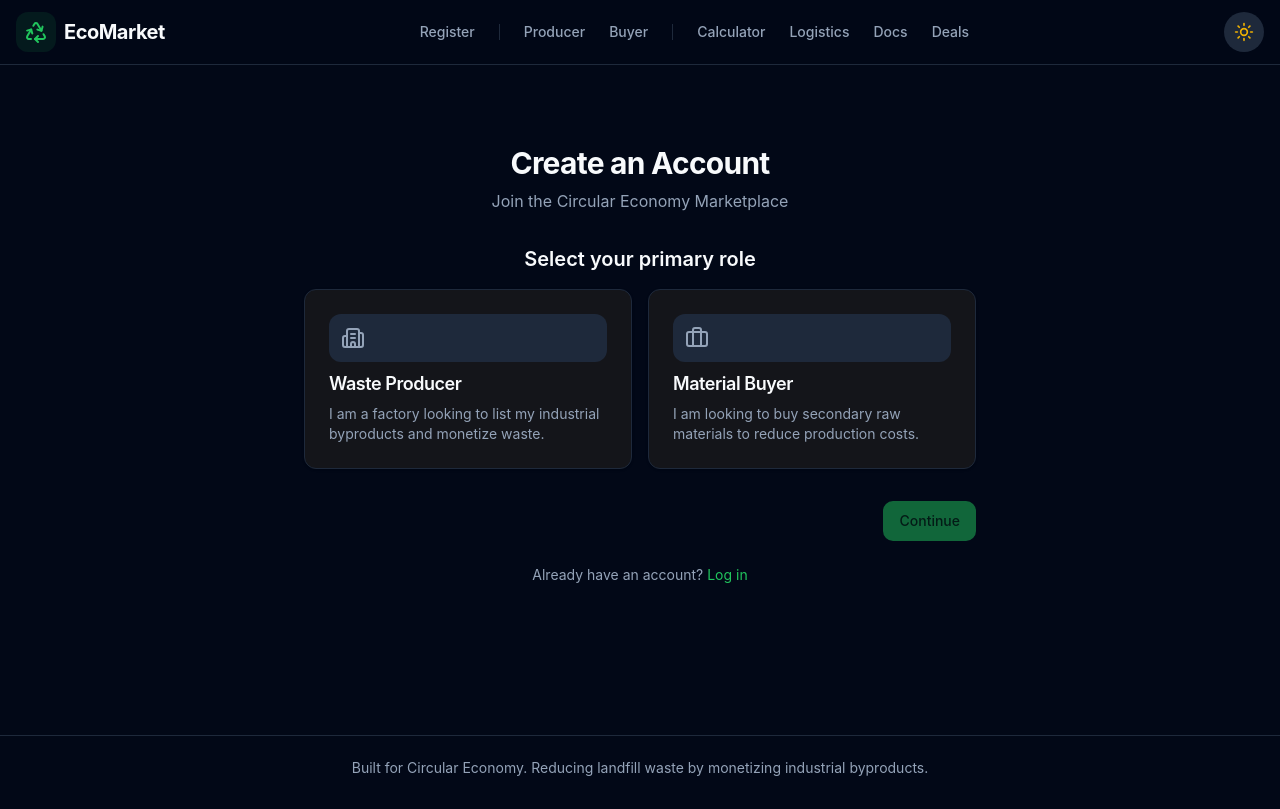
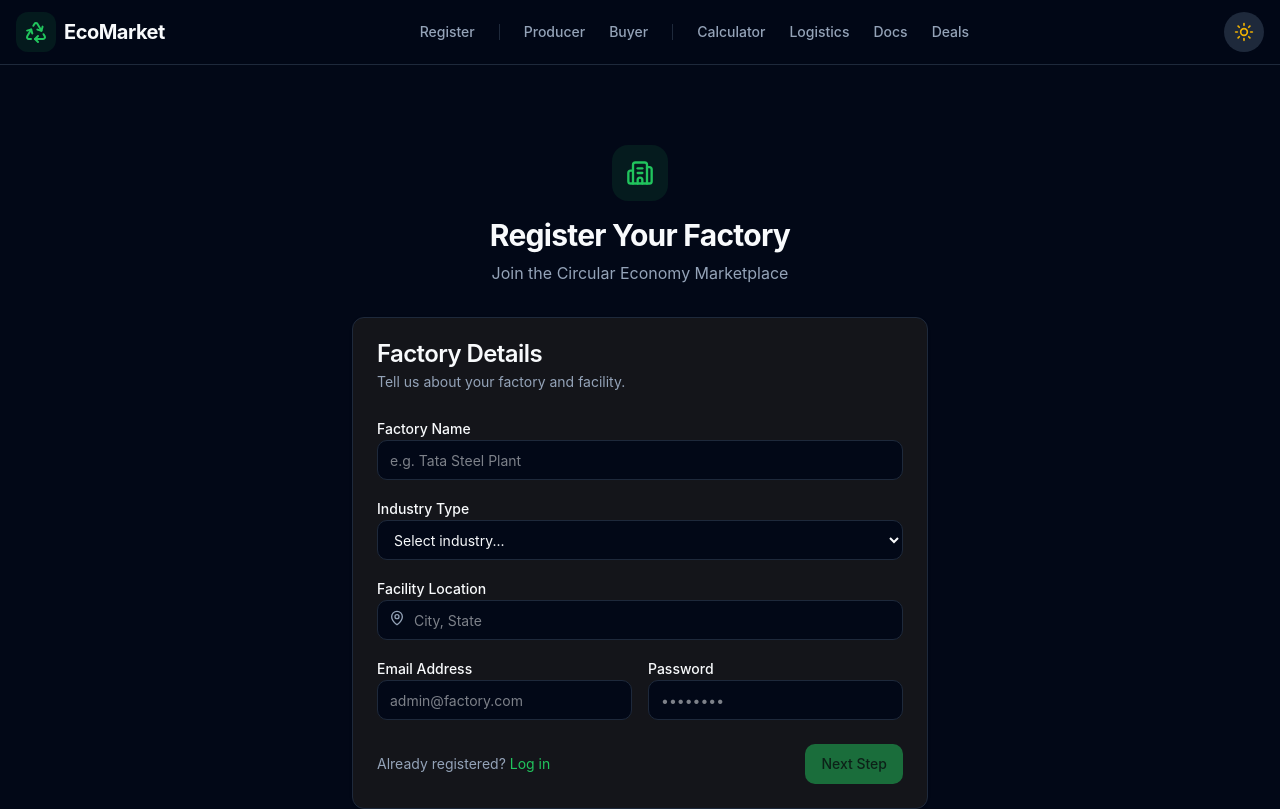
Before and after one commit to sethiakshad/codelitehacks, a React (Vite) app in the folder client/: page /register in a window 1280 px wide. Shown: the top 809 px of the page. Built offline with nearby package versions, Linux system fonts and the light colour scheme.

Commit message:
feat: Add multi-step factory registration and login forms.

```diff
--- /dev/null
+++ b/client/src/pages/Login.jsx
@@ -0,0 +1,98 @@
+import { useState } from "react"
+import { motion } from "framer-motion"
+import { Building2 } from "lucide-react"
+import { Card, CardContent, CardDescription, CardHeader, CardTitle } from "../components/Card"
+import { Button } from "../components/Button"
+import { Link, useNavigate } from "react-router-dom"
+
+export default function Login() {
+    const [formData, setFormData] = useState({ email: "", password: "" })
+    const [isSubmitting, setIsSubmitting] = useState(false)
+    const [error, setError] = useState("")
+    const navigate = useNavigate()
+
+    const handleChange = (e) => setFormData({ ...formData, [e.target.name]: e.target.value })
+
+    const handleSubmit = async (e) => {
+        e.preventDefault()
+        setError("")
+        setIsSubmitting(true)
+        try {
+            const res = await fetch(`${import.meta.env.VITE_API_URL || "http://localhost:4000"}/api/auth/login`, {
+                method: "POST",
+                headers: { "Content-Type": "application/json" },
+                body: JSON.stringify(formData),
+            })
+            const data = await res.json()
+            if (!res.ok) {
+                setError(data.message || "Login failed.")
+            } else {
+                localStorage.setItem("token", data.token)
+                navigate("/producer")
+            }
+        } catch {
+            setError("Network error. Please try again.")
+        } finally {
+            setIsSubmitting(false)
+        }
+    }
+
+    return (
+        <div className="max-w-md mx-auto py-12">
+            <div className="mb-8 text-center">
+                <div className="inline-flex items-center justify-center w-14 h-14 rounded-2xl bg-primary/10 text-primary mb-4">
+                    <Building2 className="w-7 h-7" />
+                </div>
+                <h1 className="text-3xl font-bold tracking-tight">Factory Login</h1>
+                <p className="text-muted-foreground mt-2">Sign in to your factory account</p>
+            </div>
+
+            <motion.div initial={{ opacity: 0, y: 16 }} animate={{ opacity: 1, y: 0 }}>
+                <Card>
+                    <CardHeader>
+                        <CardTitle>Welcome back</CardTitle>
+                        <CardDescription>Enter your credentials to access your dashboard.</CardDescription>
+                    </CardHeader>
+                    <CardContent>
+                        <form className="space-y-4" onSubmit={handleSubmit}>
+                            <div className="space-y-2">
+                                <label className="text-sm font-medium">Email Address</label>
+                                <input
+                                    type="email" name="email" value={formData.email} onChange={handleChange} required
+                                    className="flex h-10 w-full rounded-md border border-input bg-background px-3 py-2 text-sm"
+                                    placeholder="admin@factory.com"
+                                />
+                            </div>
+
+                            <div className="space-y-2">
+                                <label className="text-sm font-medium">Password</label>
+                                <input
+                                    type="password" name="password" value={formData.password} onChange={handleChange} required
+                                    className="flex h-10 w-full rounded-md border border-input bg-background px-3 py-2 text-sm"
+                                    placeholder="••••••••"
+                                />
+                            </div>
+
+                            {error && (
+                                <div className="text-sm text-red-500 bg-red-500/10 border border-red-500/20 rounded-md px-3 py-2">
+                                    {error}
+                                </div>
+                            )}
+
+                            <Button type="submit" className="w-full" disabled={isSubmitting}>
+                                {isSubmitting ? "Signing in..." : "Sign In"}
+                            </Button>
+
+                            <p className="text-center text-sm text-muted-foreground pt-2">
+                                Don't have an account?{" "}
+                                <Link to="/register" className="text-primary hover:underline">
+                                    Register your factory
+                                </Link>
+                            </p>
+                        </form>
+                    </CardContent>
+                </Card>
+            </motion.div>
+        </div>
+    )
+}
--- a/client/src/pages/Register.jsx
+++ b/client/src/pages/Register.jsx
@@ -1,117 +1,68 @@
 import { useState } from "react"
 import { motion, AnimatePresence } from "framer-motion"
-import { Building2, Briefcase, MapPin, FileCheck, CheckCircle2 } from "lucide-react"
+import { Building2, MapPin, FileCheck, CheckCircle2 } from "lucide-react"
 import { Card, CardContent, CardDescription, CardHeader, CardTitle } from "../components/Card"
 import { Button } from "../components/Button"
 import { Link, useNavigate } from "react-router-dom"
 
 export default function Register() {
     const [step, setStep] = useState(1)
-    const [role, setRole] = useState(null)
     const [isSubmitting, setIsSubmitting] = useState(false)
+    const [formData, setFormData] = useState({
+        name: "", industryType: "", location: "", email: "", password: ""
+    })
     const navigate = useNavigate()
 
-    const handleNext = () => setStep(step + 1)
-    const handleBack = () => setStep(step - 1)
+    const handleChange = (e) => setFormData({ ...formData, [e.target.name]: e.target.value })
 
     const handleSubmit = (e) => {
         e.preventDefault()
         setIsSubmitting(true)
         setTimeout(() => {
             setIsSubmitting(false)
-            setStep(4) // Success step
+            setStep(3) // Success step
         }, 1500)
     }
 
-    const roleCards = [
-        {
-            id: "producer",
-            title: "Waste Producer",
-            description: "I am a factory looking to list my industrial byproducts and monetize waste.",
-            icon: Building2,
-        },
-        {
-            id: "buyer",
-            title: "Material Buyer",
-            description: "I am looking to buy secondary raw materials to reduce production costs.",
-            icon: Briefcase,
-        }
-    ]
-
     return (
-        <div className="max-w-2xl mx-auto py-12">
+        <div className="max-w-xl mx-auto py-12">
             <div className="mb-8 text-center">
-                <h1 className="text-3xl font-bold tracking-tight">Create an Account</h1>
+                <div className="inline-flex items-center justify-center w-14 h-14 rounded-2xl bg-primary/10 text-primary mb-4">
+                    <Building2 className="w-7 h-7" />
+                </div>
+                <h1 className="text-3xl font-bold tracking-tight">Register Your Factory</h1>
                 <p className="text-muted-foreground mt-2">Join the Circular Economy Marketplace</p>
             </div>
 
             <AnimatePresence mode="wait">
+                {/* Step 1: Factory Details */}
                 {step === 1 && (
                     <motion.div
                         key="step1"
-                        initial={{ opacity: 0, scale: 0.95 }}
-                        animate={{ opacity: 1, scale: 1 }}
-                        exit={{ opacity: 0, scale: 0.95 }}
-                        className="space-y-6"
-                    >
-                        <h2 className="text-xl font-semibold mb-4 text-center">Select your primary role</h2>
-                        <div className="grid grid-cols-1 sm:grid-cols-2 gap-4">
-                            {roleCards.map((r) => (
-                                <Card
-                                    key={r.id}
-                                    className={`cursor-pointer transition-all hover:border-primary/50 relative overflow-hidden ${role === r.id ? 'border-primary shadow-sm bg-primary/5' : ''}`}
-                                    onClick={() => setRole(r.id)}
-                                >
-                                    <CardHeader>
-                                        <div className={`p-3 rounded-xl mb-2 inline-flex ${role === r.id ? 'bg-primary text-primary-foreground' : 'bg-muted text-muted-foreground'}`}>
-                                            <r.icon className="h-6 w-6" />
-                                        </div>
-                                        <CardTitle className="text-lg">{r.title}</CardTitle>
-                                        <CardDescription className="text-sm">{r.description}</CardDescription>
-                                    </CardHeader>
-                                    {role === r.id && (
-                                        <motion.div layoutId="active-indicator" className="absolute top-4 right-4 text-primary">
-                                            <CheckCircle2 className="w-5 h-5" />
-                                        </motion.div>
-                                    )}
-                                </Card>
-                            ))}
-                        </div>
-
-                        <div className="flex justify-end mt-8">
-                            <Button onClick={handleNext} disabled={!role} className="w-full sm:w-auto">
-                                Continue
-                            </Button>
-                        </div>
-
-                        <p className="text-center text-sm text-muted-foreground mt-4">
-                            Already have an account? <Link to="#" className="text-primary hover:underline">Log in</Link>
-                        </p>
-                    </motion.div>
-                )}
-
-                {step === 2 && (
-                    <motion.div
-                        key="step2"
                         initial={{ opacity: 0, x: 20 }}
                         animate={{ opacity: 1, x: 0 }}
                         exit={{ opacity: 0, x: -20 }}
                     >
                         <Card>
                             <CardHeader>
-                                <CardTitle>Company Details</CardTitle>
-                                <CardDescription>We need some basic information about your {role === 'producer' ? 'factory' : 'business'}.</CardDescription>
+                                <CardTitle>Factory Details</CardTitle>
+                                <CardDescription>Tell us about your factory and facility.</CardDescription>
                             </CardHeader>
                             <CardContent>
                                 <form className="space-y-4">
                                     <div className="space-y-2">
-                                        <label className="text-sm font-medium">Company Name</label>
-                                        <input type="text" className="flex h-10 w-full rounded-md border border-input bg-background px-3 py-2 text-sm" placeholder="e.g. Tata Steel Plant" />
+                                        <label className="text-sm font-medium">Factory Name</label>
+                                        <input
+                                            type="text" name="name" value={formData.name} onChange={handleChange}
+                                            className="flex h-10 w-full rounded-md border border-input bg-background px-3 py-2 text-sm"
+                                            placeholder="e.g. Tata Steel Plant"
+                                        />
                                     </div>
 
                                     <div className="space-y-2">
                                         <label className="text-sm font-medium">Industry Type</label>
-                                        <select className="flex h-10 w-full rounded-md border border-input bg-background px-3 py-2 text-sm">
+                                        <select name="industryType" value={formData.industryType} onChange={handleChange}
+                                            className="flex h-10 w-full rounded-md border border-input bg-background px-3 py-2 text-sm">
                                             <option value="">Select industry...</option>
                                             <option>Cement</option>
                                             <option>Steel / Metal</option>
@@ -126,33 +77,44 @@ export default function Register() {
                                         <label className="text-sm font-medium">Facility Location</label>
                                         <div className="relative">
                                             <MapPin className="absolute left-3 top-2.5 h-4 w-4 text-muted-foreground" />
-                                            <input type="text" className="flex h-10 w-full rounded-md border border-input bg-background pl-9 pr-3 py-2 text-sm" placeholder="City, State" />
+                                            <input type="text" name="location" value={formData.location} onChange={handleChange}
+                                                className="flex h-10 w-full rounded-md border border-input bg-background pl-9 pr-3 py-2 text-sm"
+                                                placeholder="City, State" />
                                         </div>
                                     </div>
 
                                     <div className="grid grid-cols-2 gap-4">
                                         <div className="space-y-2">
                                             <label className="text-sm font-medium">Email Address</label>
-                                            <input type="email" className="flex h-10 w-full rounded-md border border-input bg-background px-3 py-2 text-sm" placeholder="admin@company.com" />
+                                            <input type="email" name="email" value={formData.email} onChange={handleChange}
+                                                className="flex h-10 w-full rounded-md border border-input bg-background px-3 py-2 text-sm"
+                                                placeholder="admin@factory.com" />
                                         </div>
                                         <div className="space-y-2">
                                             <label className="text-sm font-medium">Password</label>
-                                            <input type="password" className="flex h-10 w-full rounded-md border border-input bg-background px-3 py-2 text-sm" placeholder="••••••••" />
+                                            <input type="password" name="password" value={formData.password} onChange={handleChange}
+                                                className="flex h-10 w-full rounded-md border border-input bg-background px-3 py-2 text-sm"
+                                                placeholder="••••••••" />
                                         </div>
                                     </div>
                                 </form>
                             </CardContent>
                             <div className="flex justify-between p-6 pt-0">
-                                <Button variant="ghost" onClick={handleBack}>Back</Button>
-                                <Button onClick={handleNext}>Next Step</Button>
+                                <p className="text-sm text-muted-foreground self-center">
+                                    Already registered? <Link to="/login" className="text-primary hover:underline">Log in</Link>
+                                </p>
+                                <Button onClick={() => setStep(2)} disabled={!formData.name || !formData.email || !formData.password}>
+                                    Next Step
+                                </Button>
                             </div>
                         </Card>
                     </motion.div>
                 )}
 
-                {step === 3 && (
+                {/* Step 2: Compliance */}
+                {step === 2 && (
                     <motion.div
-                        key="step3"
+                        key="step2"
                         initial={{ opacity: 0, x: 20 }}
                         animate={{ opacity: 1, x: 0 }}
                         exit={{ opacity: 0, x: -20 }}
@@ -164,11 +126,9 @@ export default function Register() {
                             </CardHeader>
                             <CardContent>
                                 <form className="space-y-6" onSubmit={handleSubmit}>
-
-                                    {role === 'producer' && (
                                     <div className="space-y-2">
                                         <label className="text-sm font-medium">Primary Waste Categories Generated</label>
-                                            <select className="flex h-10 w-full rounded-md border border-input bg-background px-3 py-2 text-sm" multiple size={3}>
+                                        <select className="flex h-10 w-full rounded-md border border-input bg-background px-3 py-2 text-sm" multiple size={4}>
                                             <option>Mineral Waste</option>
                                             <option>Chemical / Hazardous</option>
                                             <option>Organic / Biomass</option>
@@ -177,7 +137,6 @@ export default function Register() {
                                         </select>
                                         <p className="text-xs text-muted-foreground">Hold Ctrl/Cmd to select multiple.</p>
                                     </div>
-                                    )}
 
                                     <div className="border-2 border-dashed rounded-xl p-8 text-center space-y-4 bg-muted/20">
                                         <div className="mx-auto w-12 h-12 bg-primary/10 text-primary rounded-full flex items-center justify-center">
@@ -192,13 +151,13 @@ export default function Register() {
 
                                     <div className="flex items-center space-x-2">
                                         <input type="checkbox" id="terms" className="rounded border-input text-primary focus:ring-primary h-4 w-4" required />
-                                        <label htmlFor="terms" className="text-sm font-medium leading-none required">
+                                        <label htmlFor="terms" className="text-sm font-medium leading-none">
                                             I agree to the terms of the Circular Economy Marketplace.
                                         </label>
                                     </div>
 
                                     <div className="flex justify-between pt-4 border-t">
-                                        <Button type="button" variant="ghost" onClick={handleBack} disabled={isSubmitting}>Back</Button>
+                                        <Button type="button" variant="ghost" onClick={() => setStep(1)} disabled={isSubmitting}>Back</Button>
                                         <Button type="submit" disabled={isSubmitting}>
                                             {isSubmitting ? "Creating Account..." : "Complete Registration"}
                                         </Button>
@@ -209,9 +168,10 @@ export default function Register() {
                     </motion.div>
                 )}
 
-                {step === 4 && (
+                {/* Step 3: Success */}
+                {step === 3 && (
                     <motion.div
-                        key="step4"
+                        key="step3"
                         initial={{ opacity: 0, scale: 0.9 }}
                         animate={{ opacity: 1, scale: 1 }}
                         className="text-center space-y-6 pb-12"
@@ -220,11 +180,11 @@ export default function Register() {
                             <CheckCircle2 className="w-12 h-12" />
                         </div>
                         <h2 className="text-3xl font-bold">Registration Successful!</h2>
-                        <p className="text-muted-foreground max-w-sm mx-auto">Your account is pending verification. Once approved, you can start trading on the marketplace.</p>
+                        <p className="text-muted-foreground max-w-sm mx-auto">
+                            Your factory account is pending verification. Once approved, you can start trading on the marketplace.
+                        </p>
                         <div className="pt-6">
-                            <Button onClick={() => navigate(role === 'producer' ? '/producer' : '/buyer')}>
-                                Go to {role === 'producer' ? 'Producer' : 'Buyer'} Dashboard
-                            </Button>
+                            <Button onClick={() => navigate("/producer")}>Go to Factory Dashboard</Button>
                         </div>
                     </motion.div>
                 )}
```
Also changed, not shown: 1 other file (tests, documents, lock files or other folders). Lines whose indentation alone changed are shown as unchanged.
